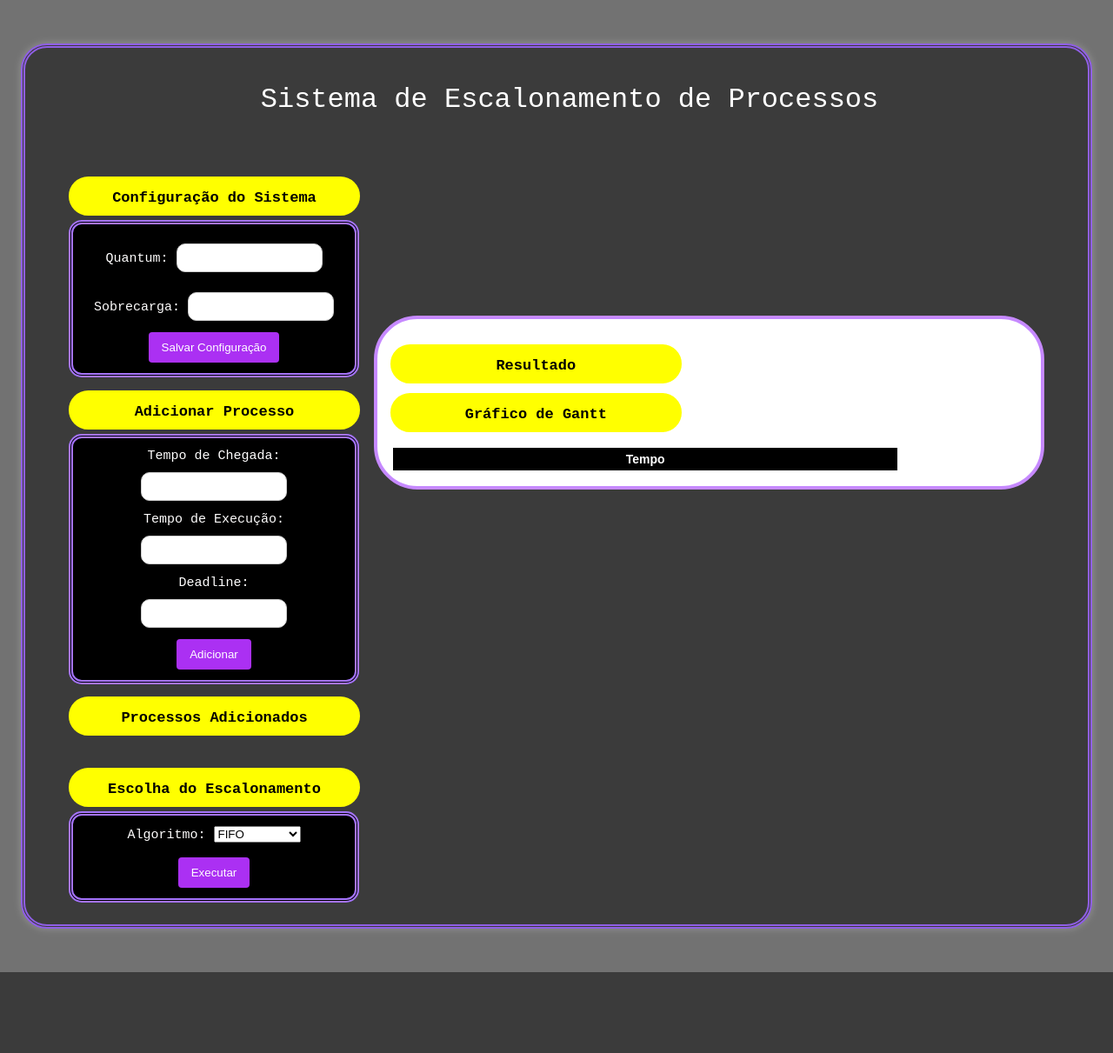
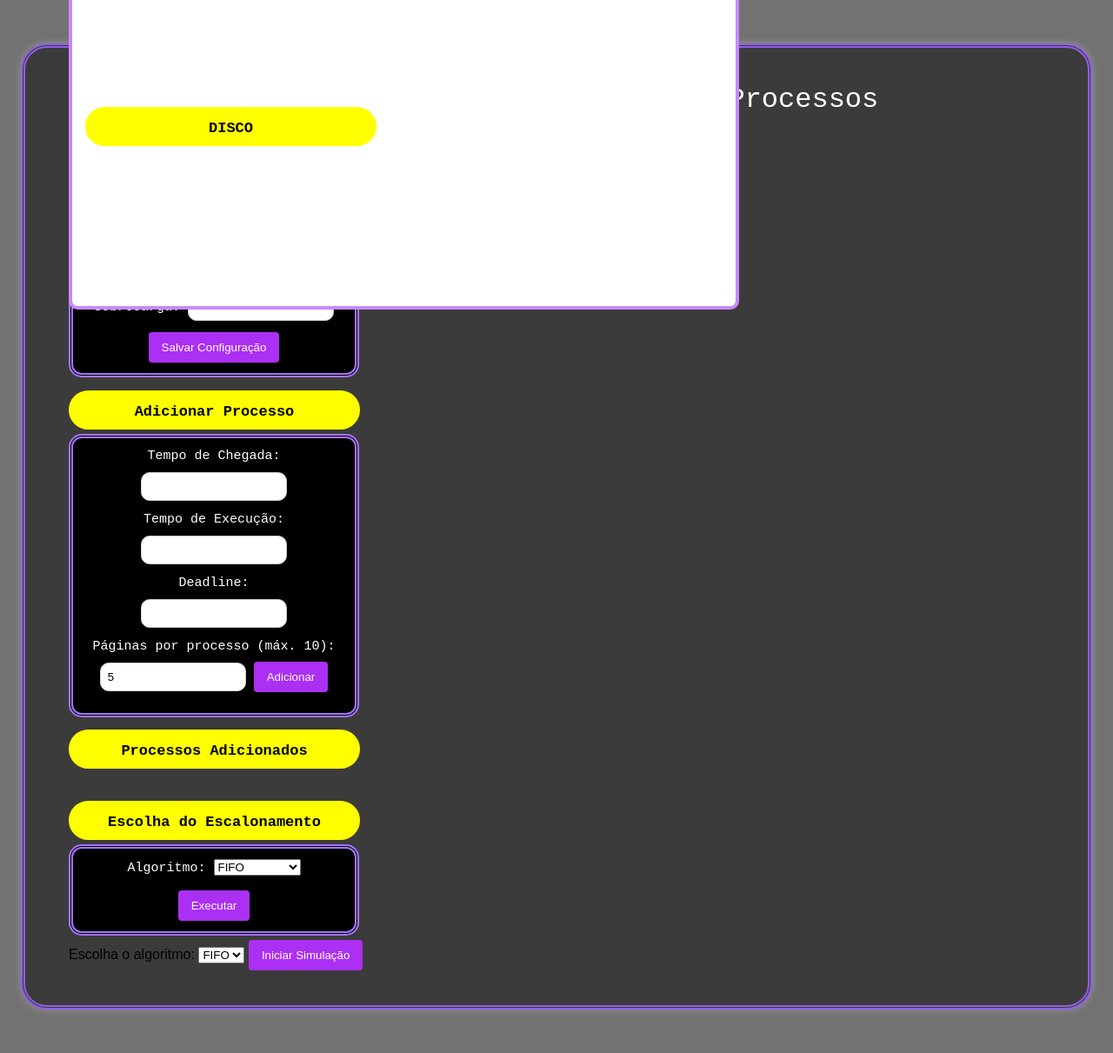
Before and after one commit to nalandap/Escalonamento-SO, a Flask app: page / in a window 1280 px wide. Shown: the whole page at 87% size. Before the commit the page ends 1118 px from the top, so only its background shows below. Run offline with Flask 3, Linux system fonts and the light colour scheme; lists and menus that the app fills with data are empty; a map, chart or similar area stays blank.

Commit message:
junção index + ajuste pagnicao no py

```diff
--- a/app.py
+++ b/app.py
@@ -52,7 +52,7 @@ def add_process():
         'execution_time': int(data['execution_time']),
         'deadline': int(data['deadline']),
         'remaining_time': int(data['execution_time']),
-        'qtd_paginas': int(data['qtd_paginas']),
+        'qtd_paginas': int(data.get('qtd_paginas', 5)),  # Define um valor padrão de 5 páginas se não for informado
         'paginas': []
     }
 
@@ -118,6 +118,9 @@ def adicionar_paginas():
 
 @app.route('/paginacao', methods=['POST'])
 def paginacao():
+    data = request.json
+    algoritmo = data.get('algoritmo', 'FIFO')  # Obtém o algoritmo selecionado no frontend
+
     turnaround_total = 0
     tempo_inicio = time.time()
 
@@ -133,12 +136,13 @@ def paginacao():
         print(f"Executando processo {processo['pid']} com páginas: {processo['paginas']}")
 
         for pagina in processo['paginas']:
-            if not ram.adicionar_pagina(pagina):
+            if not ram.adicionar_pagina({'id': pagina}):  # Garante que a página seja um dicionário
                 if algoritmo == 'FIFO':
-                    substituir_pagina_fifo(ram, disco, pagina)
+                    substituir_pagina_fifo(ram, disco, {'id': pagina})
                 elif algoritmo == 'LRU':
-                    substituir_pagina_lru(ram, disco, pagina)
-            time.sleep(0.1)
+                    substituir_pagina_lru(ram, disco, {'id': pagina})
+
+            time.sleep(0.1)  # Simula o tempo de acesso à memória
 
         turnaround_total += time.time() - tempo_inicio
         print(ram)
@@ -146,11 +150,19 @@ def paginacao():
         print(f"Turnaround parcial: {time.time() - tempo_inicio:.2f} segundos\n")
 
     if len(processes) > 0:
-        print(f"Turnaround médio: {turnaround_total / len(processes):.2f} segundos")
+        turnaround_medio = turnaround_total / len(processes)
+        print(f"Turnaround médio: {turnaround_medio:.2f} segundos")
     else:
+        turnaround_medio = 0
         print("Nenhum processo foi executado.")
 
-    return jsonify({'message': 'Paginação concluída!'})
+    return jsonify({
+        'message': 'Paginação concluída!',
+        'turnaround_medio': round(turnaround_medio, 2),
+        'ram': [p['id'] for p in ram.paginas],  # Retorna os IDs das páginas na RAM
+        'disco': [p['id'] for p in disco.paginas]  # Retorna os IDs das páginas no Disco
+    })
+
 
 # --------------------- Teste manual de geração de páginas ---------------------
 
--- a/static/styles_fase1.css
+++ b/static/styles_fase1.css
@@ -89,8 +89,20 @@ button:hover {
     position: absolute;
     border-radius: 50px;
     border: 4px solid rgb(198, 137, 255);
-    bottom: 500px;
+    bottom: 1200px;
     right: 50px;
+}
+
+.graficos_pag {
+    position: absolute;
+    bottom: 800px;
+    background: #ffffff;
+    width: 60%;
+    padding: 15px;
+    overflow-x: auto;
+    border-radius: 10px;
+    border: 4px solid rgb(198, 137, 255);
+    margin-top: 40px; /* Adiciona espaço para não sobrepor */
 }
 
 #process-list {
@@ -166,6 +178,21 @@ button:hover {
 }
 
 
+canvas {
+    max-width: 100%;
+    margin-bottom: 20px;
+}
+
+#resultado-turnaround, #resultado-ram, #resultado-disco {
+    background-color: #f8f9fa;
+    padding: 10px;
+    border-radius: 4px;
+    margin-bottom: 10px;
+}
+
+.form-container {
+    margin-bottom: 20px;
+}
 
 
 /* Cores do Gantt */
--- a/templates/index_fase1.html
+++ b/templates/index_fase1.html
@@ -32,6 +32,9 @@
             <label for="deadline">Deadline:</label><br>
             <input type="number" id="deadline" name="deadline" required><br>
 
+            <label for="paginas">Páginas por processo (máx. 10):</label>
+            <input type="number" id="paginas" min="1" max="10" value="5">
+
             <button type="submit">Adicionar</button>
         </form>
 
@@ -55,6 +58,15 @@
             <button type="submit">Executar</button>
         </form>
 
+        <div class="form-container">
+            <label for="algoritmo">Escolha o algoritmo:</label>
+            <select id="algoritmo">
+                <option value="FIFO">FIFO</option>
+                <option value="LRU">LRU</option>
+            </select>
+            <button id="iniciar-simulacao">Iniciar Simulação</button>
+        </div>
+
         <div class="graficos">
             <h2>Resultado</h2>
             <p id="result"></p>
@@ -67,6 +79,14 @@
                     <tbody id="gantt-body"></tbody>
                 </table>
         </div>
+
+        <div class="graficos_pag">
+            <h2>RAM</h2>
+            <canvas id="grafico-ram"></canvas>
+            <h2>DISCO</h2>
+            <canvas id="grafico-disco"></canvas>
+        </div>
+
     </div>
 
 
@@ -214,5 +234,91 @@
             .catch(error => console.error("Erro:", error));
         });
     </script>
+    <script src="https://cdn.jsdelivr.net/npm/chart.js"></script>
+    <script src="substituicao.js">
+
+    document.getElementById('iniciar-simulacao').addEventListener('click', () => {
+        const algoritmo = document.getElementById('algoritmo').value; // Obtém o algoritmo selecionado
+
+        fetch('/paginacao', {
+            method: 'POST',
+            headers: { 'Content-Type': 'application/json' },
+            body: JSON.stringify({ algoritmo: algoritmo })
+        })
+        .then(response => response.json())
+        .then(data => {
+            alert(data.message);
+
+            // Exibir os resultados na interface
+            document.getElementById('resultado-turnaround').innerText = `Turnaround médio: ${data.turnaround_medio} segundos`;
+            document.getElementById('resultado-ram').innerText = `RAM: ${data.ram.join(', ')}`;
+            document.getElementById('resultado-disco').innerText = `Disco: ${data.disco.join(', ')}`;
+
+            // Atualizar gráficos de RAM e Disco
+            atualizarGraficos(data.ram, data.disco);
+        })
+        .catch(error => console.error("Erro na simulação:", error));
+    });
+
+    // Função para atualizar os gráficos com Chart.js
+    function atualizarGraficos(ram, disco) {
+        const ctxRam = document.getElementById('grafico-ram').getContext('2d');
+        const ctxDisco = document.getElementById('grafico-disco').getContext('2d');
+
+        // Remover gráficos anteriores antes de criar novos
+        if (window.graficoRam) {
+            window.graficoRam.destroy();
+        }
+        if (window.graficoDisco) {
+            window.graficoDisco.destroy();
+        }
+
+        // Criar gráfico de uso da RAM
+        window.graficoRam = new Chart(ctxRam, {
+            type: 'bar',
+            data: {
+                labels: ram.map((_, i) => `Página ${i + 1}`),
+                datasets: [{
+                    label: 'Uso da RAM',
+                    data: ram.map(() => 4), // Cada página ocupa 4 KB
+                    backgroundColor: 'rgba(54, 162, 235, 0.2)',
+                    borderColor: 'rgba(54, 162, 235, 1)',
+                    borderWidth: 1
+                }]
+            },
+            options: {
+                scales: {
+                    y: {
+                        beginAtZero: true,
+                        max: 200 // Capacidade máxima da RAM
+                    }
+                }
+            }
+        });
+
+        // Criar gráfico de uso do Disco
+        window.graficoDisco = new Chart(ctxDisco, {
+            type: 'bar',
+            data: {
+                labels: disco.map((_, i) => `Página ${i + 1}`),
+                datasets: [{
+                    label: 'Uso do Disco',
+                    data: disco.map(() => 4), // Cada página ocupa 4 KB
+                    backgroundColor: 'rgba(255, 99, 132, 0.2)',
+                    borderColor: 'rgba(255, 99, 132, 1)',
+                    borderWidth: 1
+                }]
+            },
+            options: {
+                scales: {
+                    y: {
+                        beginAtZero: true
+                    }
+                }
+            }
+        });
+    }
+
+    </script>
 </body>
 </html>
```
